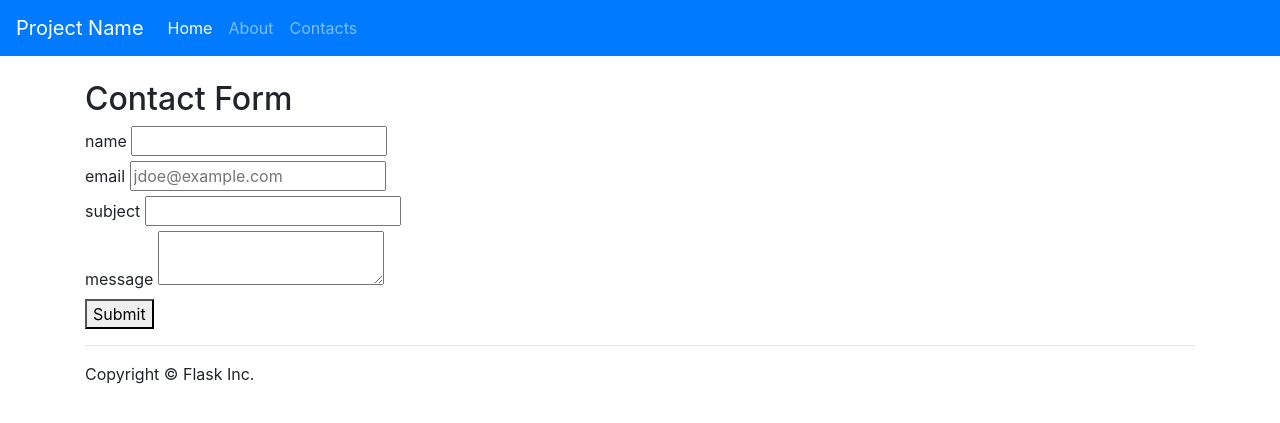
After one commit to TrevaniG/-info3180-labo3, a Flask app: page /contacts in a window 1280 px wide. The commit adds this page. Shown: the top 423 px of the page. Run offline with Flask 2, Linux system fonts and the light colour scheme; some libraries are stand-ins or nearby versions.

Commit message:
created the form submit button still broken

```diff
--- /dev/null
+++ b/app/forms.py
@@ -0,0 +1,14 @@
+from flask_wtf import FlaskForm
+
+from wtforms import TextField, Form, TextAreaField,  StringField, SubmitField
+
+from wtforms import validators, ValidationError
+
+class LoginForm(FlaskForm):
+    name=StringField('name',[validators.Required("Please enter your name.")])
+    email=StringField('email',[validators.Required('Please enter an email address.'),
+    validators.Email('Please enter your email address.')])
+
+    subject= StringField('subject',[validators.Required('Please enter an email address.')])
+    message=TextAreaField('message',[validators.Required('Message field cannot be empty.')])
+    submit=SubmitField('Send')
--- /dev/null
+++ b/app/templates/contacts.html
@@ -0,0 +1,22 @@
+{% extends 'base.html' %}
+
+{% block main %}
+    <h2>Contact Form</h2>
+
+    <form method="post" action="{{ url_for('contacts') }}">
+        {{ form.csrf_token }}
+        <div class="form-sign">
+            {{ form.name.label }} {{ form.name(class="form-field") }}
+        </div>
+        <div class="form-sign">
+            {{ form.email.label }} {{ form.email(class="form-field", placeholder="jdoe@example.com") }}
+        </div>
+        <div class="form-sign">
+            {{ form.subject.label }} {{ form.subject(class="form-field") }}
+        </div>
+        <div class="form-sign">
+            {{ form.message.label }} {{ form.message(class="form-field") }}
+        </div>
+    <button type="submit" class="submit-button">Submit</button>
+</form>
+{% endblock %}
--- a/app/templates/header.html
+++ b/app/templates/header.html
@@ -12,6 +12,10 @@
       <li class="nav-item">
         <a class="nav-link" href="{{ url_for('about') }}">About</a>
       </li>
+      <li class="nav-item"></li>
+        <a class="nav-link" href="{{url_for('contacts')}}">Contacts</a>
+      </li>
     </ul>
+
   </div>
 </nav>
--- a/app/views.py
+++ b/app/views.py
@@ -7,7 +7,9 @@ This file creates your application.
 
 from app import app
 from flask import render_template, request, redirect, url_for, flash
-
+from app import mail
+from forms import LoginForm
+from flask_mail import Message
 
 ###
 # Routing for your application.
@@ -24,6 +26,25 @@ def about():
     """Render the website's about page."""
     return render_template('about.html', name="Mary Jane")
 
+@app.route('/contacts',methods=['GET','POST'])
+def contacts():
+    form=LoginForm()
+
+    if request.method=='POST':
+
+        if form.validate_on_submit():
+
+            message=Message(form.subject.data, sender=(form.name.data, form.email.data),recipients=["tosomeone@example.com"])
+            message.body=form.message.data
+            mail.send(message)
+            flash("Your email message has successfully being sent","success")
+
+            return redirect(url_for("home"))
+
+    return render_template('contacts.html',form=form)
+
+def success():
+    return "success"
 
 ###
 # The functions below should be applicable to all Flask apps.
--- a/requirements.txt
+++ b/requirements.txt
@@ -6,3 +6,5 @@ click==6.7
 gunicorn==19.6.0
 itsdangerous==0.24
 wsgiref==0.1.2
+Flask-Mail
+Flask-WTF
```
Also changed, not shown: app/__init__.py (+8 -0 lines), app/static/css/contacts.css (added, +10 -0 lines).
